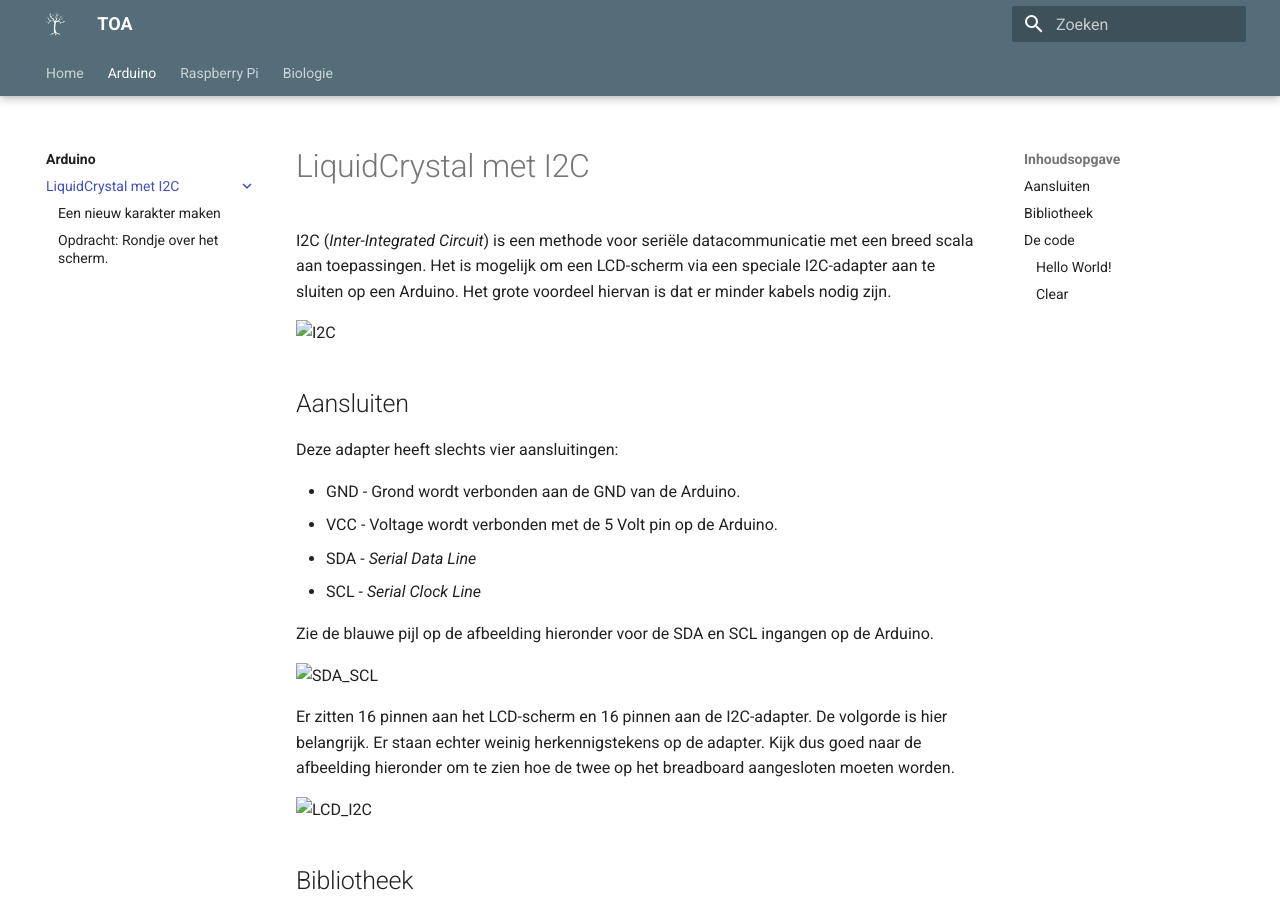
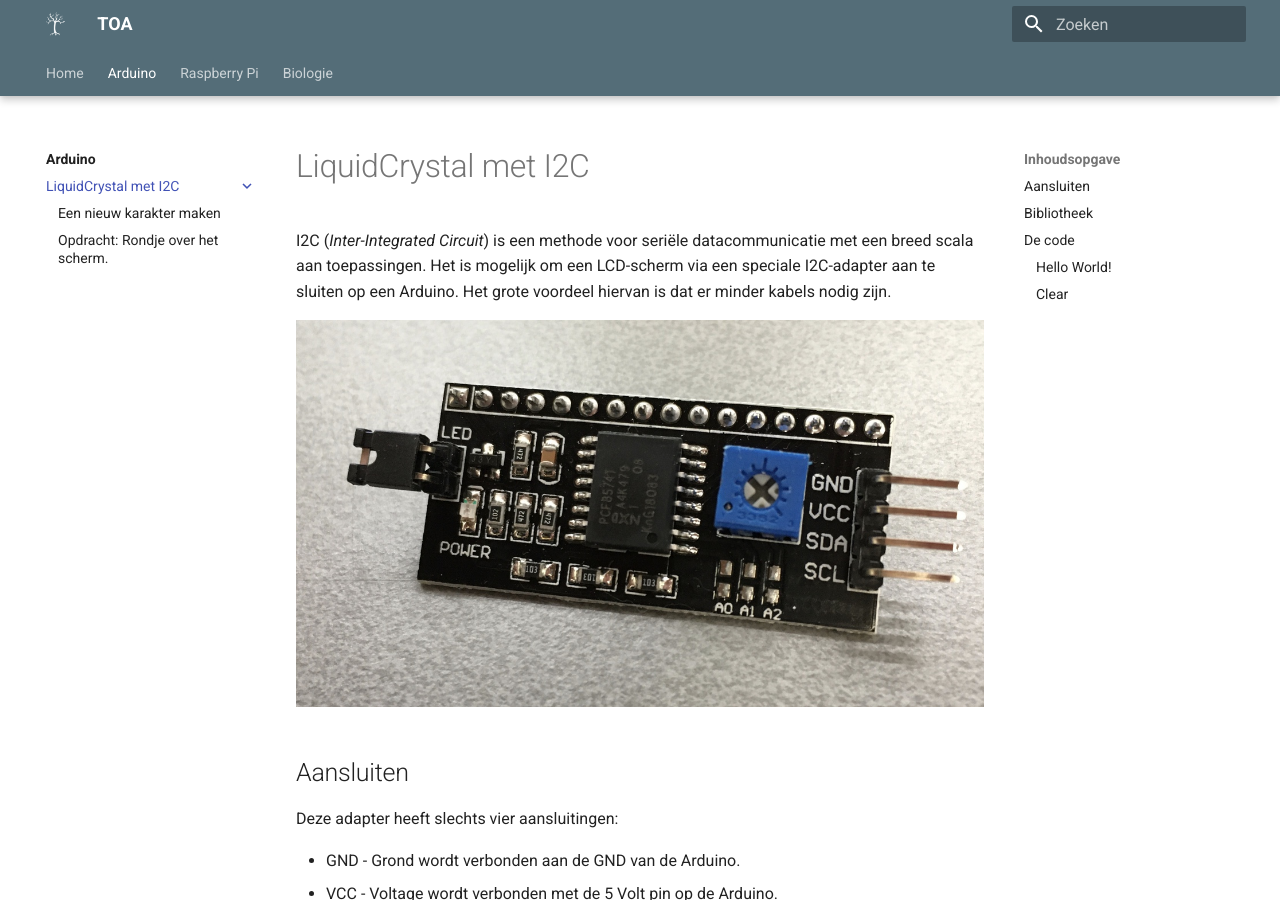
Before and after one commit to olivierspoor/toa, an MkDocs documentation site: the page built from docs/arduino/liquidcrystal_i2c/index.md, in a window 1280 px wide and 900 px high. Built offline with MkDocs 1.6.1 and Material for MkDocs 9.7.7, drawn with Linux system fonts in a browser that asks for light colours.

Commit message:
Fix: path/to/images

```diff
--- a/docs/arduino/liquidcrystal_i2c/index.md
+++ b/docs/arduino/liquidcrystal_i2c/index.md
@@ -2,7 +2,7 @@
 
 I2C (*Inter-Integrated Circuit*) is een methode voor seriële datacommunicatie met een breed scala aan toepassingen. Het is mogelijk om een LCD-scherm via een speciale I2C-adapter aan te sluiten op een Arduino. Het grote voordeel hiervan is dat er minder kabels nodig zijn.
 
-![I2C](/docs/assets/lcd/i2c.jpg)
+![I2C](../../assets/lcd/i2c.jpg)
 
 ## Aansluiten
 
@@ -15,11 +15,11 @@ Deze adapter heeft slechts vier aansluitingen:
 
 Zie de blauwe pijl op de afbeelding hieronder voor de SDA en SCL ingangen op de Arduino.
 
-![SDA_SCL](/docs/assets/lcd/sda_scl.png)
+![SDA_SCL](../../assets/lcd/sda_scl.png)
 
 Er zitten 16 pinnen aan het LCD-scherm en 16 pinnen aan de I2C-adapter. De volgorde is hier belangrijk. Er staan echter weinig herkennigstekens op de adapter. Kijk dus goed naar de afbeelding hieronder om te zien hoe de twee op het breadboard aangesloten moeten worden.
 
-![LCD_I2C](/docs/assets/lcd/aansluiting.jpg)
+![LCD_I2C](../../assets/lcd/aansluiting.jpg)
 
 ## Bibliotheek
 
@@ -33,7 +33,7 @@ Of via het menu:
 
 Hier kun je zoeken naar `pcf8574 hertel`. Je vindt dan de [volgende bibliotheek](https://docs.arduino.cc/libraries/liquidcrystal_pcf8574/).
 
-![Bibliotheek_Hertel](/docs/assets/lcd/hertel_bibliotheek.png)
+![Bibliotheek_Hertel](../../assets/lcd/hertel_bibliotheek.png)
 
 Klik vervolgens op _install_. Hierna is de bibliotheek geïnstalleerd en klaar om gebruikt te worden.
 
```
Also changed, not shown: docs/arduino/liquidcrystal_i2c/nieuwkarakter.md (+1 -1 lines), docs/arduino/liquidcrystal_i2c/opdracht.md (+1 -1 lines).
